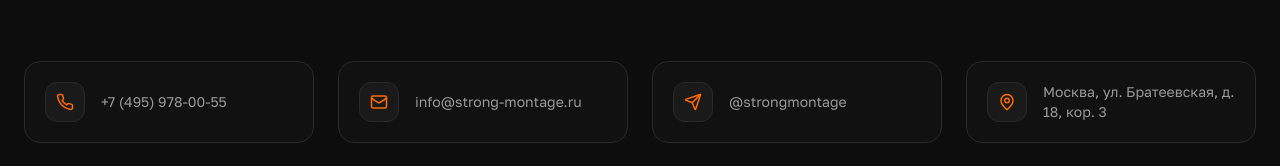
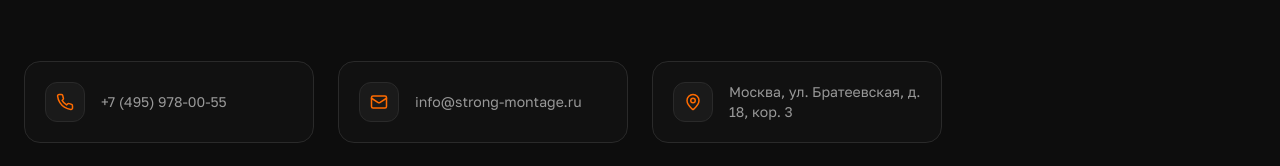
Before and after one commit to pr-poehali-dev/strong-montage-landing-1, a React (Vite) app: page / in a window 1280 px wide. Shown: the part 9252-9418 px from the top of the page. Built offline with nearby package versions, Linux system fonts and the light colour scheme.

Commit message:
Удалить Telegram из контактов

```diff
--- a/src/pages/Index.tsx
+++ b/src/pages/Index.tsx
@@ -1047,7 +1047,6 @@ export default function Index() {
             {[
               { icon: 'Phone', label: '+7 (495) 978-00-55', href: 'tel:+74959780055' },
               { icon: 'Mail', label: 'info@strong-montage.ru', href: 'mailto:info@strong-montage.ru' },
-              { icon: 'Send', label: '@strongmontage', href: 'https://t.me/strongmontage' },
               { icon: 'MapPin', label: 'Москва, ул. Братеевская, д. 18, кор. 3', href: '#' },
             ].map((c, i) => (
               <a key={i} href={c.href}
```
